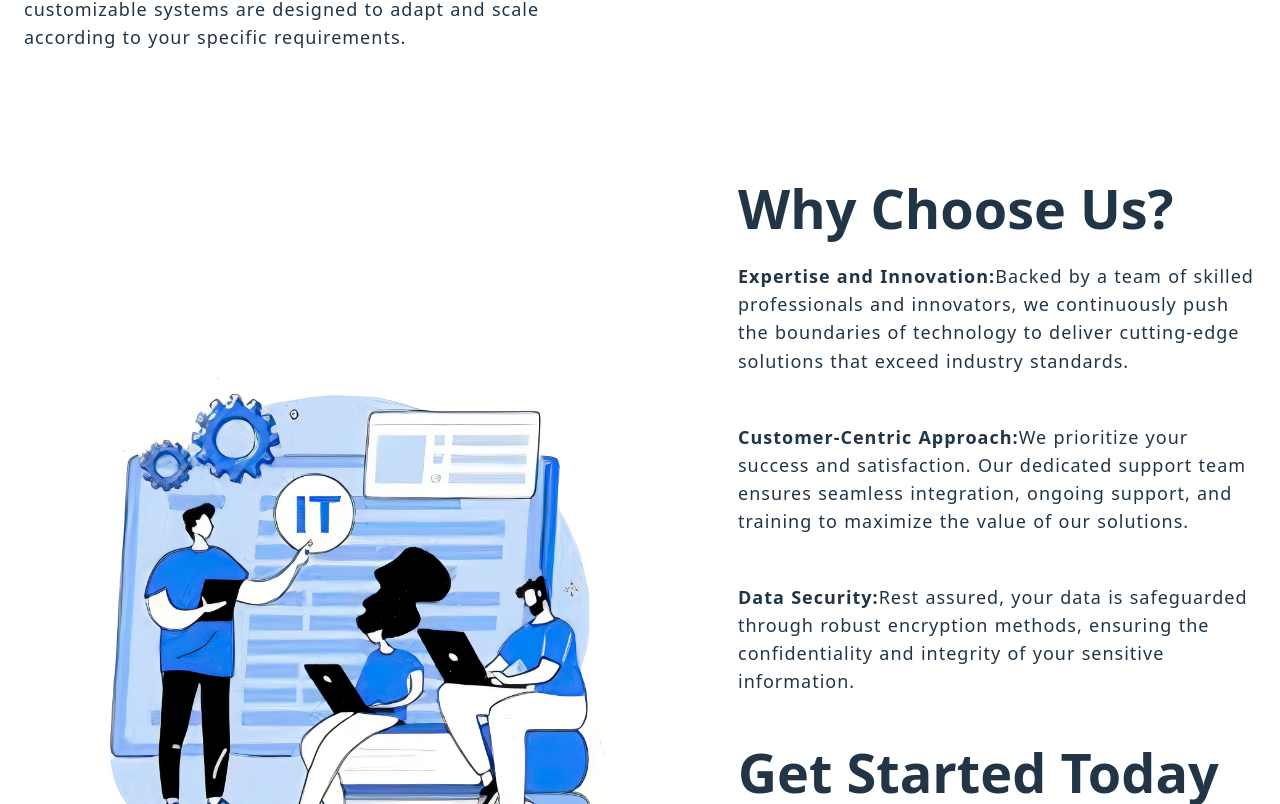
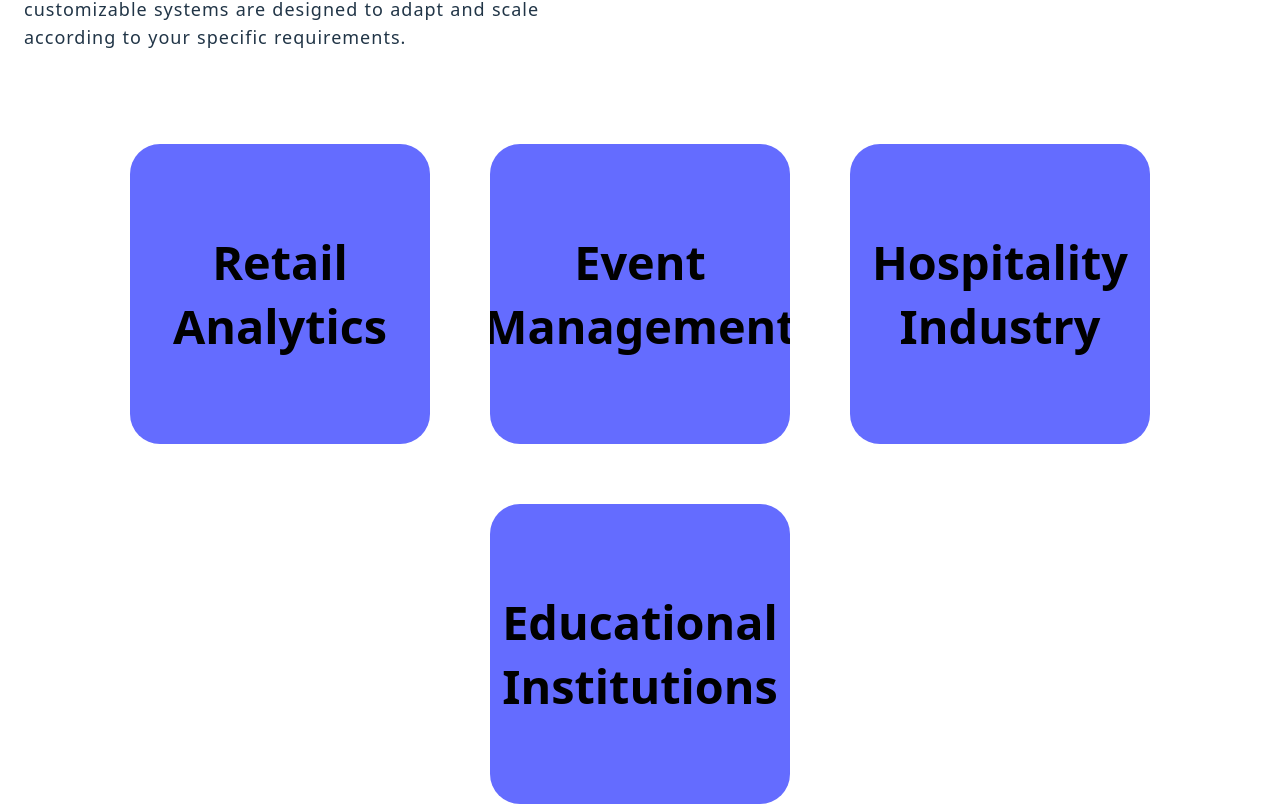
Before and after one commit to pateltisha24/Visitor-Management-System, a React (Vite) app in the folder web/client/: page /about in a window 1280 px wide. Shown: the part 1276-2080 px from the top of the page. Built offline with nearby package versions, Linux system fonts and the light colour scheme.

Commit message:
Descriptive message about the changes

```diff
--- a/web/client/src/index.css
+++ b/web/client/src/index.css
@@ -27,7 +27,7 @@ body {
   min-height: 100vh;
 }
 
- /*?  Help me reach 1 Million subs 👉 https://youtube.com/thapatechnical */
+
 
 h1 {
   font-size: 5.4rem;
@@ -52,7 +52,7 @@ a {
   font-size: 1.8rem;
   letter-spacing: 0.1rem;
   color: var(--btn-color);
-  text-decoration: inherit;
+  text-decoration: none;
 }
 
 li {
@@ -215,13 +215,6 @@ button {
   & .contact-content {
     padding: 0;
 
-   & h1 {
-      position: relative;
-      /* text-decoration: none; Remove default underline */
-      margin-bottom: 3.2rem;
-      /* text-decoration: underline; */
-    /* text-decoration-color:  #646cff; */
-    }
 
 
   }
@@ -246,6 +239,8 @@ button {
     display: flex;
     flex-direction: column;
     gap: 2.2rem;
+
+    text-decoration: none;
     & form {
       display: flex;
       flex-direction: column;
@@ -302,10 +297,12 @@ button {
     flex-direction: column;
     gap: 2.2rem;
 
+
+
     & h1 {
-      /* text-decoration: underline; */
-    /* text-decoration-color:  #646cff; */
-      margin-bottom: 1.6rem;
+       margin-bottom: 1.6rem;
+       margin-bottom: 1.6rem; /* Or any other styles you want */
+      text-decoration: none; /* Remove underline */
     }
 
     & form {
@@ -453,7 +450,6 @@ a.active {
 .content .btns a {
   display: inline-block;
   margin: 0 10px;
-  text-decoration: none;
   border: 2px solid var(--btn-color);
   color: var(--btn-color);
   font-weight: 500;
@@ -520,7 +516,8 @@ a.active {
   box-shadow: 0 6px 7px -3px rgba(0, 0, 0, 0.35);
 }
 .header-center{
-  font-size: 22px;
+  /* font-size: 22px; */
+  font-size: 2.2rem;
 }
 .menu-icon {
   display: none;
@@ -575,7 +572,7 @@ a.active {
 }
 
 .sidebar-list-item > a {
-  text-decoration: none;
+
   color: #9e9ea4;
 }
 
@@ -775,3 +772,69 @@ a.active {
 .logo{
   height: 10%;
 }
+/* about us boxes */
+/* Flip box container */
+.flip-box {
+  background-color: transparent;
+  width: 300px;
+  height: 300px;
+
+  perspective: 1000px;
+  margin: 5px;
+   border-radius: 30px;
+   /* Adjust the radius as needed */
+  /* border-top-left-radius: 30%;
+      border-bottom-right-radius: 30%; */
+  overflow: hidden;
+
+}
+
+.flip-box-inner {
+  position: relative;
+  width: 100%;
+  height: 100%;
+  text-align: center;
+  transition: transform 0.6s;
+  transform-style: preserve-3d;
+  box-shadow: 0 4px 8px 0 rgba(0,0,0,0.2);
+
+}
+
+.flip-box:hover .flip-box-inner {
+  transform: rotateY(180deg);
+}
+
+.flip-box-front, .flip-box-back {
+  position: absolute;
+  width: 100%;
+  height: 100%;
+  backface-visibility: hidden;
+  display: flex;
+  align-items: center;
+  justify-content: center;
+}
+
+.flip-box-front {
+  background-color:#646cff;
+  color: black ;
+  font-size: 4rem  !important;
+  /* font-size: 70px; Increase font size */
+  font-weight: bold; /* Make text bold */
+  text-transform: capitalize;
+}
+
+.flip-box-back {
+  background-color:white;
+  color:black;
+  font-size: 18px; /* Increase font size */
+
+  transform: rotateY(180deg);
+}
+
+.flip-box-container {
+  display: flex;
+  justify-content:center;
+  flex-wrap: wrap;
+  gap: 50px; /* Use gap to control spacing between boxes */
+  margin: 0 auto; /* Center the container within the wrapper */
+}
--- a/web/client/src/pages/About.jsx
+++ b/web/client/src/pages/About.jsx
@@ -1,3 +1,107 @@
+// import { NavLink } from "react-router-dom";
+// import { Analytics } from "../components/Analytics";
+// import '../index.css';
+
+// export const About = () => {
+//   return (
+//     <>
+//       <main>
+//         <section className="section-hero"><br /><br /><br />
+//           <div className="herotop">
+//           <p>Welcome to our Cutting-Edge Visitor Recognition and Analytics System</p><br />
+//           <h1>Our Mission</h1>
+
+//           <p>
+//             Our mission is to revolutionize how businesses harness visitor data to drive growth
+//             and enhance customer satisfaction. We are committed to developing cutting-edge technologies
+//             that not only capture age, gender, and emotional insights but also translate these data points
+//             into actionable strategies that propel your business forward.
+
+//           </p><br /><br /><br /><br /><br />
+//           </div>
+//           <div className="container grid grid-two-cols">
+//             <div className="hero-content">
+
+//               <h1>What we offer?</h1>
+//               <p>
+//                 <b>State-of-the-Art Visitor Recognition Systems:</b>Our systems leverage the latest
+//                 advancements in computer vision and artificial intelligence to accurately detect and
+//                 analyze visitor demographics and emotions. From retail stores and hospitality venues
+//                 to educational institutions and healthcare facilities, our solutions are tailored to meet
+//                 the unique needs of diverse industries.
+
+//               </p>
+//               <p>
+//                 <b>Comprehensive Data Insights:</b>We go beyond traditional analytics by providing comprehensive
+//                 data insights that enable you to understand customer behaviour patterns, optimize operational
+//                 efficiency, and tailor marketing strategies. By visualizing data through intuitive charts and
+//                 reports, we empower you to uncover trends, make data-driven decisions, and stay ahead in a
+//                 competitive landscape.
+
+//               </p>
+//               <p>
+//                 <b>Customizable Solutions:</b>Every business is unique, and so are our solutions.
+//                 Whether you need to enhance customer engagement, improve service delivery,
+//                 or enhance security protocols, our customizable systems are designed to adapt and scale
+//                 according to your specific requirements.
+
+//               </p>
+//             </div>
+//             <div className="hero-image">
+//               <img src="/images/big.jpg" alt="home images" />
+//             </div>
+//           </div>
+
+//           <div className="container grid grid-two-cols">
+//             <div className="hero-image">
+//               <img src="/images/abuuu.jpg" alt="home images" />
+//             </div>
+//             <div className="hero-content">
+//               <h1>Why Choose Us?</h1>
+
+//               <p>
+//                 <b>Expertise and Innovation:</b>Backed by a team of skilled professionals and
+//                 innovators, we continuously push the boundaries of technology to deliver cutting-edge
+//                 solutions that exceed industry standards.
+
+//               </p>
+//               <p>
+//                 <b>Customer-Centric Approach:</b>We prioritize your success and satisfaction. Our
+//                 dedicated support team ensures seamless integration, ongoing support, and training to
+//                 maximize the value of our solutions.
+
+//               </p>
+//               <p>
+//                 <b>Data Security:</b>Rest assured, your data is safeguarded through
+//                 robust encryption methods, ensuring the confidentiality and
+//                 integrity of your sensitive information.
+//               </p>
+
+//               <h1>Get Started Today</h1>
+
+//               <p>
+//                 Join leading businesses and organizations worldwide who trust FaceSense for innovative
+//                 visitor recognition solutions. Contact us today to schedule a consultation and discover how our advanced systems can
+//                 transform your operations, elevate customer experiences, and drive growth.
+//               </p>
+
+//               <div className="btn btn-group">
+//                 <NavLink to="/contact">
+//                   <button className="btn"> Connect Now</button>
+//                 </NavLink>
+//                 <button className="btn secondary-btn">Learn More</button>
+//               </div>
+//             </div>
+
+//           </div>
+//         </section>
+//       </main>
+
+//       {/* second section */}
+//       <Analytics />
+//     </>
+//   );
+// };
 import { NavLink } from "react-router-dom";
 import { Analytics } from "../components/Analytics";
 import '../index.css';
@@ -16,7 +120,6 @@ export const About = () => {
             and enhance customer satisfaction. We are committed to developing cutting-edge technologies
             that not only capture age, gender, and emotional insights but also translate these data points
             into actionable strategies that propel your business forward.
-
           </p><br /><br /><br /><br /><br />
           </div>
           <div className="container grid grid-two-cols">
@@ -29,7 +132,6 @@ export const About = () => {
                 analyze visitor demographics and emotions. From retail stores and hospitality venues
                 to educational institutions and healthcare facilities, our solutions are tailored to meet
                 the unique needs of diverse industries.
-
               </p>
               <p>
                 <b>Comprehensive Data Insights:</b>We go beyond traditional analytics by providing comprehensive
@@ -37,20 +139,63 @@ export const About = () => {
                 efficiency, and tailor marketing strategies. By visualizing data through intuitive charts and
                 reports, we empower you to uncover trends, make data-driven decisions, and stay ahead in a
                 competitive landscape.
-
               </p>
               <p>
                 <b>Customizable Solutions:</b>Every business is unique, and so are our solutions.
                 Whether you need to enhance customer engagement, improve service delivery,
                 or enhance security protocols, our customizable systems are designed to adapt and scale
                 according to your specific requirements.
-
               </p>
             </div>
             <div className="hero-image">
               <img src="/images/big.jpg" alt="home images" />
             </div>
           </div>
+          {/* <div class="wrapper"> */}
+          <div className="flip-box-container">
+            <div className="flip-box">
+              <div className="flip-box-inner">
+                <div className="flip-box-front">
+                  <h3>Retail Analytics</h3>
+                </div>
+                <div className="flip-box-back">
+                  <p>Real-time analysis of customer demographics and emotions in retail enhances targeted
+                    marketing, optimizes store layouts, and improves satisfaction, significantly boosting overall customer experience.</p>
+                </div>
+              </div>
+            </div>
+            <div className="flip-box">
+              <div className="flip-box-inner">
+                <div className="flip-box-front">
+                  <h3>Event Management</h3>
+                </div>
+                <div className="flip-box-back">
+                  <p>Event organizers leverage attendee demographics and emotions to personalize experiences, monitor engagement in real-time, and analyze feedback for optimizing event satisfaction and relevance.</p>
+                </div>
+              </div>
+            </div>
+            <div className="flip-box">
+              <div className="flip-box-inner">
+                <div className="flip-box-front">
+                  <h3>Hospitality Industry</h3>
+                </div>
+                <div className="flip-box-back">
+                  <p>Hotels and resorts utilize visitor recognition to personalize guest experiences by capturing preferences, analyzing emotions for prompt service, and optimizing operations based on customer behavior and peak times.</p>
+                </div>
+              </div>
+            </div>
+            <div className="flip-box">
+              <div className="flip-box-inner">
+                <div className="flip-box-front">
+                  <h3>Educational Institutions</h3>
+                </div>
+                <div className="flip-box-back">
+                  <p>Museums and cultural centers enhance visitor experiences and exhibit effectiveness using visitor recognition to personalize tours, optimize exhibit layouts based on visitor flow, and gather insights for future exhibit planning.</p>
+                </div>
+              </div>
+            </div>
+          </div>
+          {/* </div> */}
           <div className="container grid grid-two-cols">
             <div className="hero-image">
               <img src="/images/abuuu.jpg" alt="home images" />
@@ -62,13 +207,11 @@ export const About = () => {
                 <b>Expertise and Innovation:</b>Backed by a team of skilled professionals and
                 innovators, we continuously push the boundaries of technology to deliver cutting-edge
                 solutions that exceed industry standards.
-
               </p>
               <p>
                 <b>Customer-Centric Approach:</b>We prioritize your success and satisfaction. Our
                 dedicated support team ensures seamless integration, ongoing support, and training to
                 maximize the value of our solutions.
-
               </p>
               <p>
                 <b>Data Security:</b>Rest assured, your data is safeguarded through
@@ -91,7 +234,6 @@ export const About = () => {
                 <button className="btn secondary-btn">Learn More</button>
               </div>
             </div>
-
           </div>
         </section>
       </main>
--- a/web/client/src/pages/Contact.jsx
+++ b/web/client/src/pages/Contact.jsx
@@ -73,7 +73,7 @@ export const Contact = () => {
     e.preventDefault();
 
     try {
-      const response = await fetch("/api/form/contact", {
+      const response = await fetch("http://localhost:5000/api/form/contact", {
         method: "POST",
         headers: {
           "Content-Type": "application/json",
--- a/web/client/src/pages/Login.jsx
+++ b/web/client/src/pages/Login.jsx
@@ -28,7 +28,7 @@ export const Login = () =>{
    const handleSubmit = async (e) => {
     e.preventDefault();
     try {
-        const response = await fetch(`https://server-zeta-beige.vercel.app/api/auth/login`,{
+        const response = await fetch(`http://localhost:5000/api/auth/login`,{
      method :"POST",
      headers :{
         "Content-Type":"application/json",
--- a/web/client/src/pages/Register.jsx
+++ b/web/client/src/pages/Register.jsx
@@ -30,7 +30,7 @@ export const Register = () =>{
     e.preventDefault();
     console.log(user);
     try {
-      const response = await fetch("https://server-zeta-beige.vercel.app/api/auth/register",{
+      const response = await fetch(" http://localhost:5000/api/auth/register",{
      method :"POST",
      headers :{
         "Content-Type":"application/json",
@@ -66,7 +66,7 @@ export const Register = () =>{
             <div className="section-registration">
                 <div className="container grid gird-two-cols">
                     <div className="registration-image">
-                        <img src ="/images/res.png"
+                        <img src ="/images/res.jpg"
                         alt="a girl is trying to do registration"
                         width="400" height="500"
                         />
--- a/web/client/src/pages/Service.jsx
+++ b/web/client/src/pages/Service.jsx
@@ -20,7 +20,7 @@ export const Service = () => {
   useEffect(() => {
     const fetchData = async () => {
       try {
-        const response = await axios.get(`https://server-zeta-beige.vercel.app/api/data?date=${selectedDate}`);
+        const response = await axios.get(`http://localhost:5000/api/data?date=${selectedDate}`);
         setData(response.data);
 
         const ageGenderCounts = response.data.reduce((acc, curr) => {
```
Also changed, not shown: web/client/src/components/Navbar.css (+9 -9 lines), web/client/vite.config.js (+9 -50 lines), 1 other file (tests, documents, lock files or other folders).
